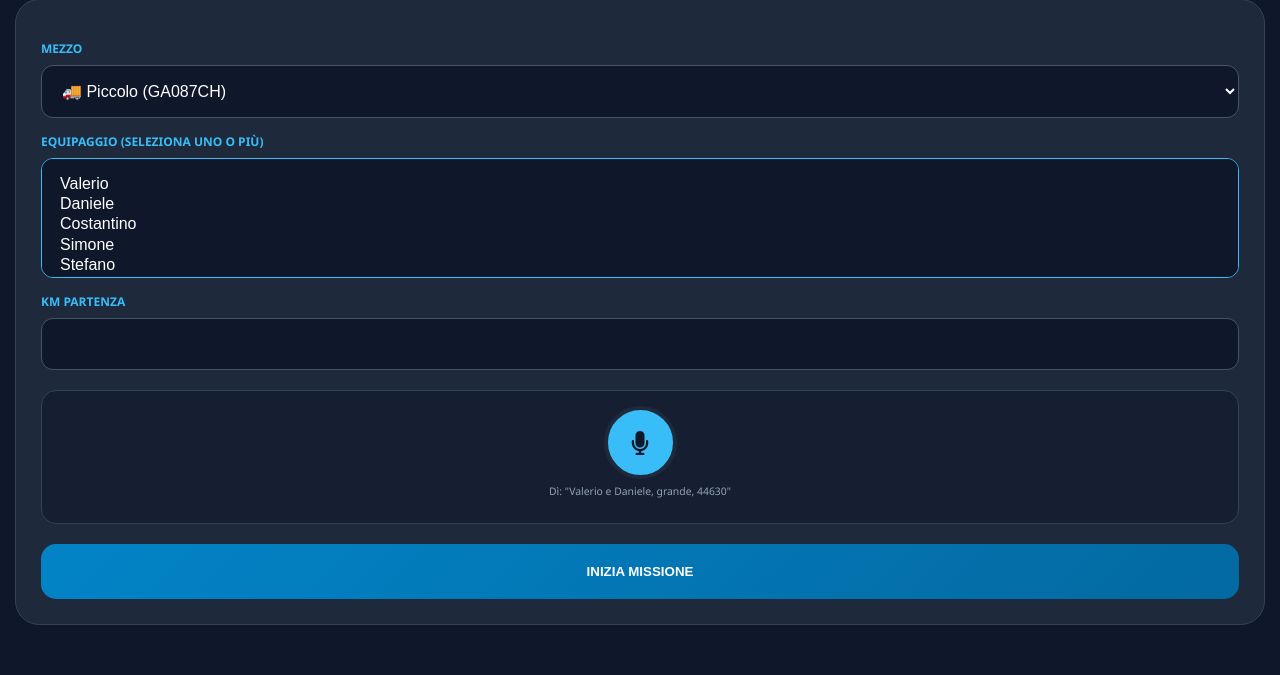
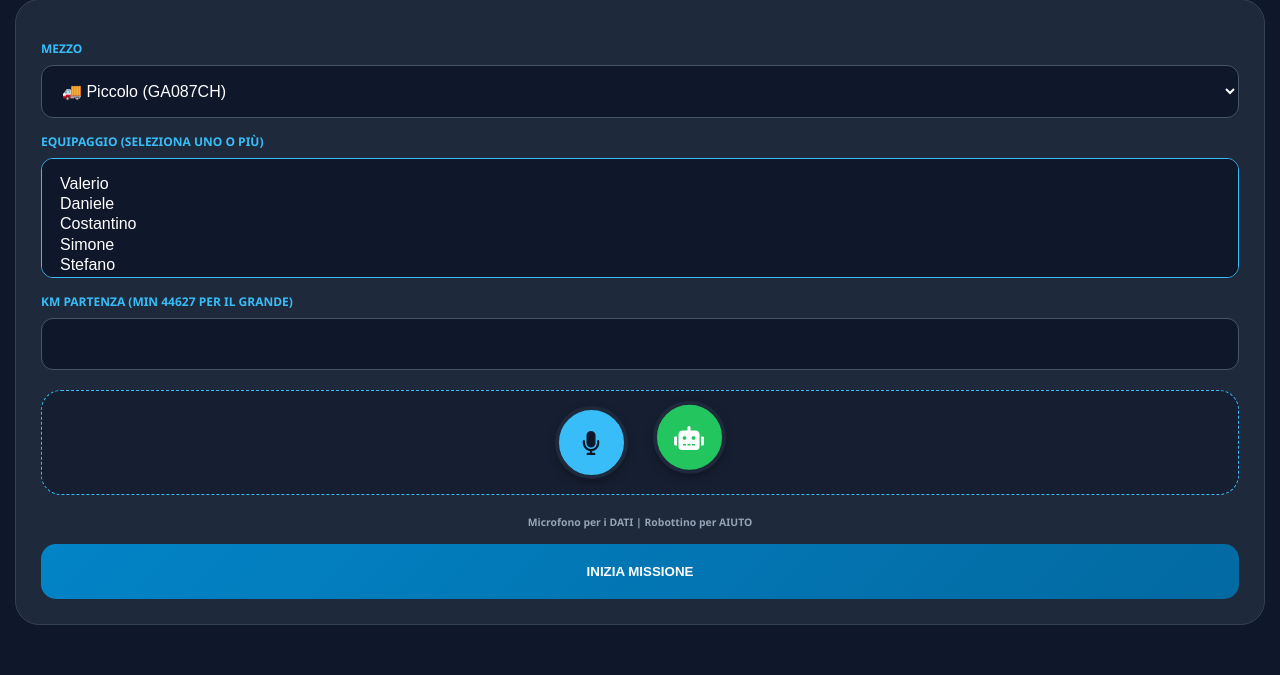
Before and after one commit to valerio121291/furgoni-uscite, a Flask app: page / in a window 1280 px wide. Shown: the part 261-936 px from the top of the page. Run offline with Flask 3, Linux system fonts and the light colour scheme.

Commit message:
Update form.html

```diff
--- a/templates/form.html
+++ b/templates/form.html
@@ -9,29 +9,40 @@
         :root { --bg-dark: #0f172a; --card-dark: #1e293b; --accent: #38bdf8; --success: #22c55e; --warning: #f59e0b; --danger: #ef4444; --text-main: #f8fafc; }
         body { font-family: 'Segoe UI', sans-serif; background: var(--bg-dark); margin: 0; padding-bottom: 50px; color: var(--text-main); }
         .header { background: #000; color: var(--accent); padding: 25px; text-align: center; font-weight: 800; border-bottom: 2px solid var(--accent); text-transform: uppercase; letter-spacing: 2px; }
+
         .status-container { display: grid; grid-template-columns: repeat(3, 1fr); gap: 10px; padding: 15px; }
         .truck-card { background: var(--card-dark); padding: 15px 5px; border-radius: 15px; text-align: center; border: 1px solid #334155; }
         .truck-card.In.Viaggio { border: 2px solid var(--warning); box-shadow: 0 0 10px rgba(245, 158, 11, 0.2); }
         .truck-card.Libero { border: 2px solid var(--success); }
+
         .fuel-indicator { margin-top: 8px; font-size: 1.3rem; }
         .fuel-text { font-size: 0.6rem; text-transform: uppercase; display: block; margin-top: 2px; font-weight: bold; }
         .btn-refuel { background: rgba(34, 197, 94, 0.1); border: 1px solid var(--success); color: var(--success); padding: 8px; border-radius: 8px; font-size: 0.6rem; margin-top: 10px; cursor: pointer; width: 90%; font-weight: 800; }
+
         .main-container { padding: 0 15px; }
         .card { background: var(--card-dark); padding: 25px; border-radius: 24px; border: 1px solid #334155; margin-top: 10px; }
         label { display: block; margin-top: 15px; font-weight: 600; font-size: 0.75rem; color: var(--accent); text-transform: uppercase; }
+
         select[multiple] { height: 120px; border: 1px solid var(--accent); }
         select, input { width: 100%; padding: 16px; margin-top: 8px; border-radius: 12px; border: 1px solid #475569; background: #0f172a; color: white; box-sizing: border-box; font-size: 1rem; }
+
         .btn { width: 100%; padding: 20px; margin-top: 15px; border-radius: 15px; border: none; font-weight: 800; cursor: pointer; text-transform: uppercase; display: block; }
         .btn-start { background: linear-gradient(135deg, #0284c7, #0369a1); color: white; }
         .btn-stop { background: linear-gradient(135deg, #16a34a, #15803d); color: white; }
         .btn-nav { background: #334155; color: #fbbf24; border: 1px solid #fbbf24; margin-top: 10px; padding: 12px; font-size: 0.8rem; }
         .btn-wa { background: #25d366; color: white; margin-top: 10px; }
         .btn-annulla { background: #475569; color: white; margin-top: 10px; font-size: 0.8rem; }
-        .voice-wrapper { text-align: center; margin: 20px 0; padding: 15px; background: rgba(15, 23, 42, 0.5); border-radius: 15px; border: 1px solid #334155; }
-        .mic-btn { width: 65px; height: 65px; border-radius: 50%; background: var(--accent); border: 4px solid var(--card-dark); font-size: 24px; display: flex; align-items: center; justify-content: center; margin: 0 auto; cursor: pointer; color: #0f172a; }
-        .mic-btn.recording { background: var(--danger); animation: pulse 1s infinite; color: white; }
+
+        /* CONTROLLI VOCALI INTEGRATI */
+        .voice-controls { display: flex; justify-content: center; align-items: center; gap: 25px; margin: 20px 0; padding: 15px; background: rgba(15, 23, 42, 0.5); border-radius: 20px; border: 1px dashed var(--accent); }
+        .mic-btn, .bot-btn { width: 65px; height: 65px; border-radius: 50%; border: 4px solid var(--card-dark); font-size: 24px; display: flex; align-items: center; justify-content: center; cursor: pointer; box-shadow: 0 4px 10px rgba(0,0,0,0.3); }
+        .mic-btn { background: var(--accent); color: #0f172a; }
+        .bot-btn { background: var(--success); color: white; animation: jump 2.5s infinite; }
+        .recording { background: var(--danger) !important; animation: pulse 1s infinite; color: white !important; }
+
+        @keyframes jump { 0%, 100% { transform: translateY(0); } 50% { transform: translateY(-10px); } }
         @keyframes pulse { 0% { transform: scale(1); } 50% { transform: scale(1.05); } 100% { transform: scale(1); } }
-        .hint { font-size: 0.65rem; color: #94a3b8; margin-top: 5px; text-align: center; }
+        .hint { font-size: 0.65rem; color: #94a3b8; margin-top: 5px; text-align: center; font-weight: bold; }
     </style>
 </head>
 <body>
@@ -71,20 +82,21 @@
                         <option value="Stefano">Stefano</option>
                     </select>
 
-                    <label>KM Partenza</label>
+                    <label>KM Partenza (Min 44627 per il grande)</label>
                     <input type="number" name="km_partenza" id="km_input" required>
 
-                    <div class="voice-wrapper">
-                        <div class="mic-btn" id="mic-btn"><i class="fas fa-microphone"></i></div>
-                        <p class="hint">Dì: "Valerio e Daniele, grande, 44630"</p>
+                    <div class="voice-controls">
+                        <div class="mic-btn" id="mic-btn-start"><i class="fas fa-microphone"></i></div>
+                        <div class="bot-btn" id="bot-btn-start"><i class="fas fa-robot"></i></div>
                     </div>
+                    <p class="hint">Microfono per i DATI | Robottino per AIUTO</p>
 
                     <button type="submit" name="azione" value="start" class="btn btn-start">Inizia Missione</button>
 
                 {% else %}
-                    <input type="hidden" name="targa" id="targa_attiva_val" value="{{ targa_attiva }}">
+                    <input type="hidden" name="targa" id="targa_val" value="{{ targa_attiva }}">
                     <div style="text-align: center; padding: 15px; border-radius: 15px; margin-bottom: 10px; border: 1px solid var(--warning);">
-                        <h3 style="color:var(--warning); margin:0;">{{ targa_attiva }}</h3>
+                        <h3 style="color:var(--warning); margin:0;">{{ targa_attiva }} IN VIAGGIO</h3>
                         <p style="font-size: 0.8rem;">Equipaggio: {{ corsa_attiva.autista }}</p>
                     </div>
 
@@ -112,9 +124,9 @@
                         <label>KM all'Arrivo</label>
                         <input type="number" name="km_destinazione" id="km_input_dest" required>
 
-                        <div class="voice-wrapper">
-                            <div class="mic-btn" id="mic-btn-dest"><i class="fas fa-microphone"></i></div>
-                            <p class="hint">Dì i chilometri all'arrivo</p>
+                        <div class="voice-controls">
+                            <div class="mic-btn" id="mic-btn-step"><i class="fas fa-microphone"></i></div>
+                            <div class="bot-btn" id="bot-btn-step"><i class="fas fa-robot"></i></div>
                         </div>
 
                         <button type="submit" name="azione" value="arrivo_dest" class="btn btn-start" style="background:var(--warning)">Registra Arrivo</button>
@@ -122,9 +134,9 @@
                         <label>KM Finali (Rientro)</label>
                         <input type="number" name="km_rientro" id="km_input_fine" required>
 
-                        <div class="voice-wrapper">
-                            <div class="mic-btn" id="mic-btn-fine"><i class="fas fa-microphone"></i></div>
-                            <p class="hint">Dì i chilometri finali</p>
+                        <div class="voice-controls">
+                            <div class="mic-btn" id="mic-btn-end"><i class="fas fa-microphone"></i></div>
+                            <div class="bot-btn" id="bot-btn-end"><i class="fas fa-robot"></i></div>
                         </div>
 
                         <label>Gasolio</label>
@@ -144,8 +156,8 @@
 
     <script>
     function vaiARifornimento(targa) {
-        const litri = prompt("Litri immessi?");
-        if(litri) fetch('/rifornimento', {method:'POST', headers:{'Content-Type':'application/json'}, body:JSON.stringify({targa:targa, litri:parseFloat(litri)})}).then(()=>location.reload());
+        const l = prompt("Litri?");
+        if(l) fetch('/rifornimento', {method:'POST', headers:{'Content-Type':'application/json'}, body:JSON.stringify({targa:targa, litri:parseFloat(l)})}).then(()=>location.reload());
     }
 
     function apriNavigatore() {
@@ -172,60 +184,55 @@
 
     function inviaWhatsApp() {
         const km = document.getElementById('km_input_fine').value;
-        const msg = `LOGISTICA CSA: Missione terminata. Furgone {{ targa_attiva }}. KM finali: ${km}`;
+        const msg = `LOGISTICA CSA: Missione terminata furgone {{ targa_attiva }}. KM finali: ${km}`;
         window.open("https://wa.me/?text=" + encodeURIComponent(msg), "_blank");
     }
 
-    // GESTIONE VOCALE UNIFICATA
     if ('webkitSpeechRecognition' in window) {
         const recognition = new webkitSpeechRecognition();
         recognition.lang = 'it-IT';
+        let targetBot = false;
 
-        function attivaMic(e) {
+        document.querySelectorAll('.mic-btn, .bot-btn').forEach(btn => {
+            btn.onclick = function(e) {
                 e.preventDefault();
+                targetBot = this.classList.contains('bot-btn');
                 recognition.start();
                 this.classList.add('recording');
-            window.activeMic = this;
+                window.activeBtn = this;
             }
-
-        document.querySelectorAll('.mic-btn').forEach(btn => btn.onclick = attivaMic);
+        });
 
         recognition.onresult = function(event) {
             const transcript = event.results[0][0].transcript.toLowerCase();
-            if(window.activeMic) window.activeMic.classList.remove('recording');
+            if(window.activeBtn) window.activeBtn.classList.remove('recording');
 
-            const n = transcript.match(/\d+/g);
-            const kmInp = document.getElementById('km_input') || document.getElementById('km_input_dest') || document.getElementById('km_input_fine');
-
-            if(n && kmInp) {
-                const valore = n.join('');
-                const targaSel = document.getElementById('targa_select') ? document.getElementById('targa_select').value : "{{ targa_attiva }}";
-                if((targaSel === "GG862HC" || transcript.includes("grande")) && parseInt(valore) < 44627 && document.getElementById('km_input')) {
-                    alert("Errore KM!");
-                } else {
-                    kmInp.value = valore;
+            fetch('/elabora_voce', {
+                method: 'POST',
+                headers: {'Content-Type': 'application/json'},
+                body: JSON.stringify({testo: transcript})
+            }).then(r => r.json()).then(data => {
+                if(data.risposta) {
+                    const utter = new SpeechSynthesisUtterance(data.risposta);
+                    utter.lang = 'it-IT'; window.speechSynthesis.speak(utter);
+                }
+                if(data.targa && !targetBot) document.getElementById('targa_select').value = data.targa;
+                if(data.km && !targetBot) {
+                    const inp = document.getElementById('km_input') || document.getElementById('km_input_dest') || document.getElementById('km_input_fine');
+                    if(inp) {
+                        if(data.targa === "GG862HC" && parseInt(data.km) < 44627) alert("Errore KM!");
+                        else inp.value = data.km;
                     }
                 }
-
-            // Selezione equipaggio (solo in partenza)
-            const staff = ["valerio", "daniele", "costantino", "simone", "stefano"];
-            const select = document.getElementById('autista_select');
-            if(select) {
-                staff.forEach(nome => {
-                    if(transcript.includes(nome)) {
-                        for(let i=0; i<select.options.length; i++) {
-                            if(select.options[i].value.toLowerCase() === nome) select.options[i].selected = true;
-                        }
+                if(data.autisti && !targetBot) {
+                    const sel = document.getElementById('autista_select');
+                    data.autisti.forEach(n => {
+                        for(let i=0; i<sel.options.length; i++) {
+                            if(sel.options[i].value.toLowerCase() === n.toLowerCase()) sel.options[i].selected = true;
                         }
                     });
                 }
-
-            // Selezione mezzo (solo in partenza)
-            if(document.getElementById('targa_select')) {
-                if(transcript.includes("piccolo")) document.getElementById('targa_select').value = "GA087CH";
-                if(transcript.includes("medio")) document.getElementById('targa_select').value = "GX942TS";
-                if(transcript.includes("grande")) document.getElementById('targa_select').value = "GG862HC";
-            }
+            });
         };
     }
     </script>
```
Lines whose indentation alone changed are shown as unchanged.
